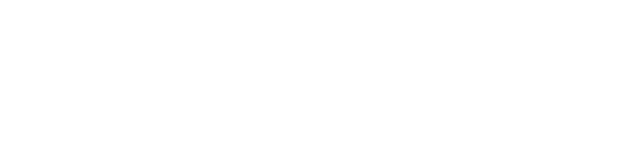
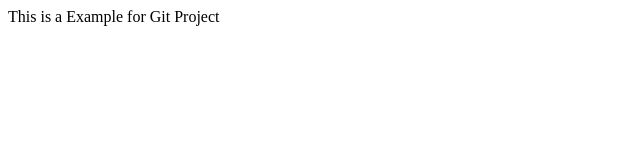
Before and after one commit to mehdisfv/gitProject, a plain HTML site: page index.html in a window 1280 px wide. Shown: the whole page, without its empty margins (0-640 px from the left). Drawn offline with Linux system fonts and the light colour scheme.

Commit message:
headerHtmlCreate

```diff
--- a/index.html
+++ b/index.html
@@ -7,6 +7,6 @@
     <title>Document</title>
 </head>
 <body>
-
+    <header>This is a Example for Git Project</header>
 </body>
 </html>
```
